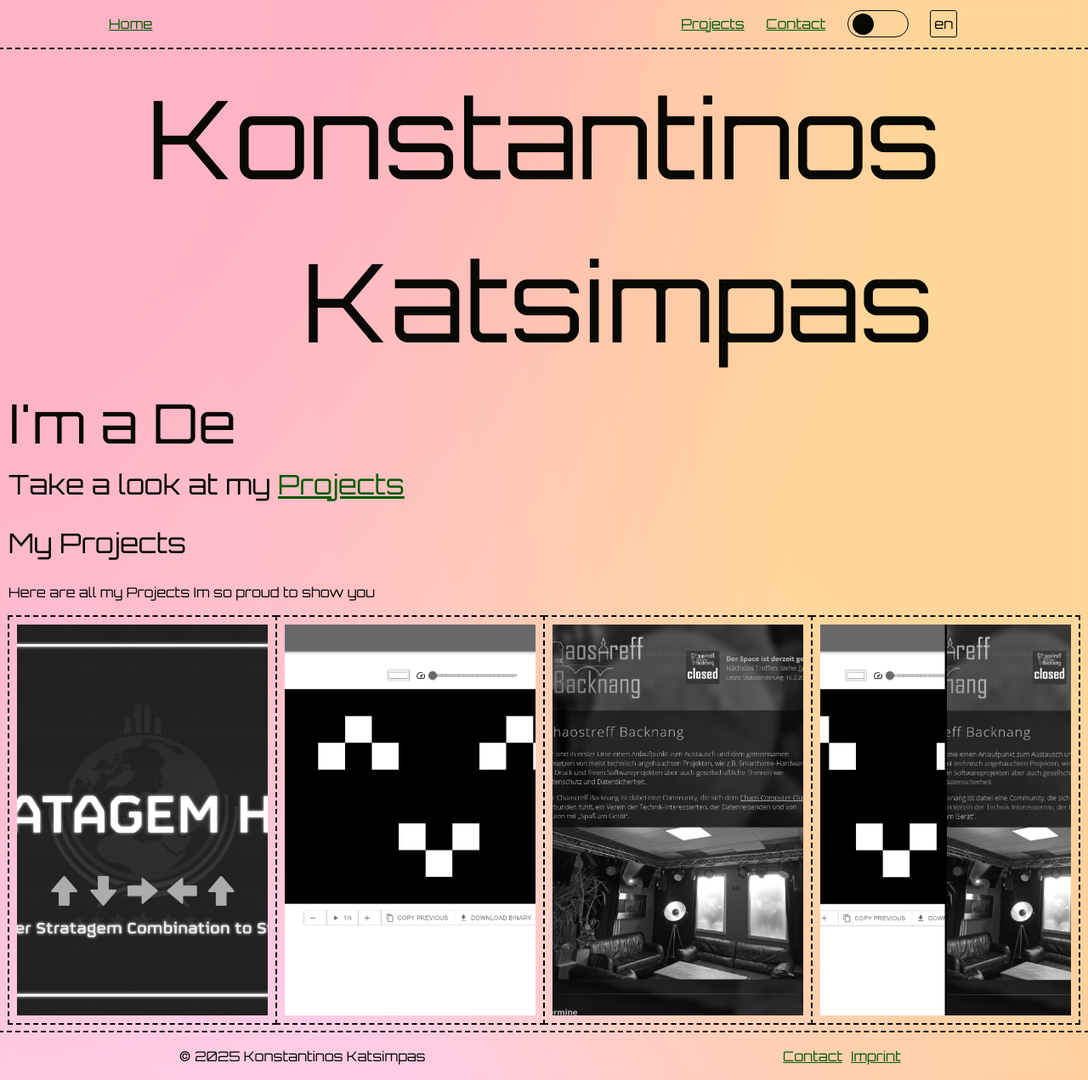
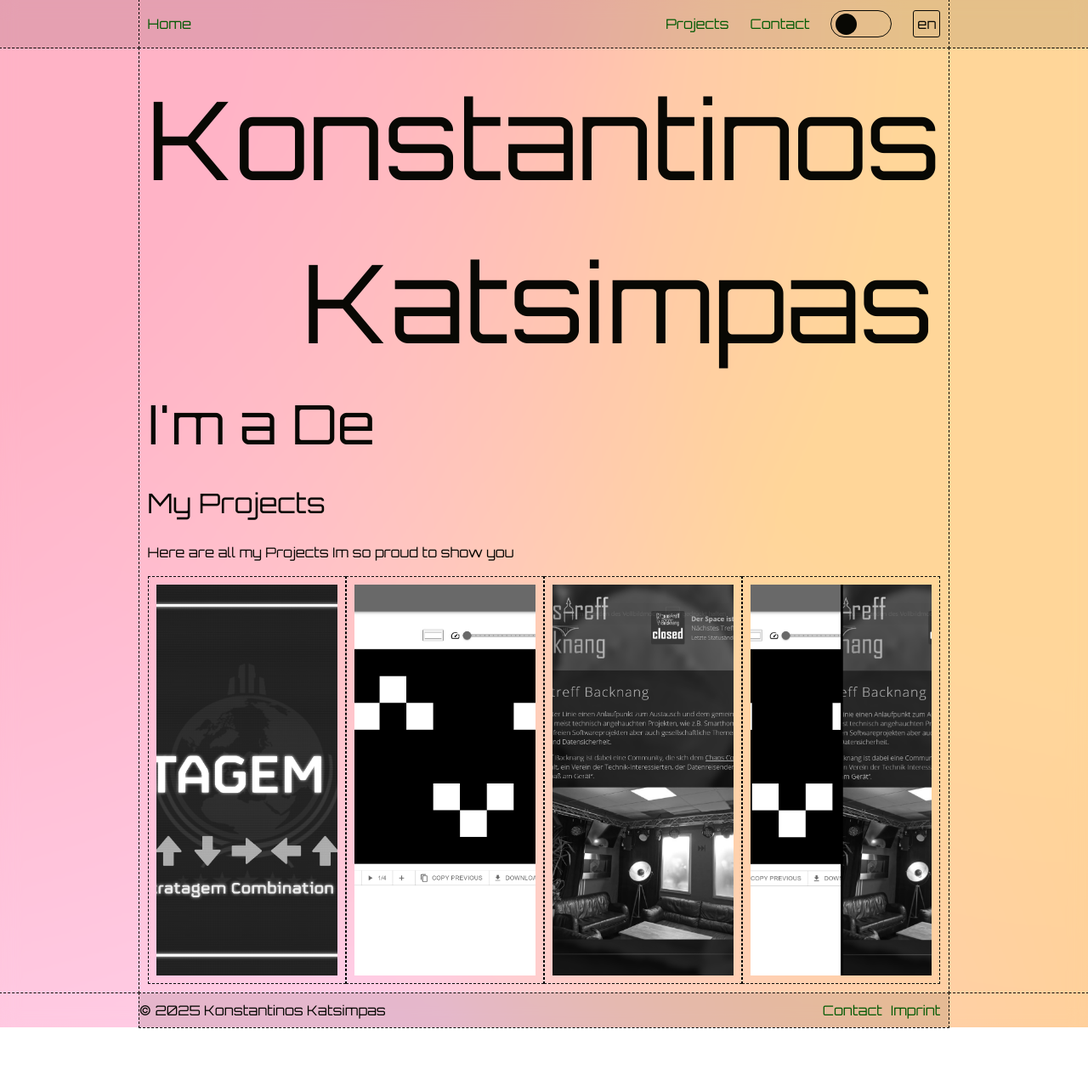
Before and after one commit to KatsimpasKonstantinos/konsti.tech, a React (Vite) app: page / in a window 1280 px wide. Shown: the whole page at 85% size. After the commit the page ends 1209 px from the top, so only its background shows below. Built offline with nearby package versions, Linux system fonts and the light colour scheme.

Commit message:
better design

```diff
--- a/src/App.tsx
+++ b/src/App.tsx
@@ -24,13 +24,12 @@ function App() {
       <AppShell>
         <Routes>
           <Route path="/" element={<LandingPage />} />
-          <Route path="/projekte" element={<ProjectsPage />} />
-          <Route path="/projekte/webapps" element={<WebApps />} />
-          <Route path="/projekte/social" element={<Social />} />
-          <Route path="/projekte/personal" element={<Personal />} />
-          <Route path="/projekte/something" element={<Something />} />
-          <Route path="/kontakt" element={<Kontakt />} />
-          <Route path="/impressum" element={<Impressum />} />
+          <Route path="/projects/webapps" element={<WebApps />} />
+          <Route path="/projects/social" element={<Social />} />
+          <Route path="/projects/personal" element={<Personal />} />
+          <Route path="/projects/something" element={<Something />} />
+          <Route path="/contact" element={<Kontakt />} />
+          <Route path="/imprint" element={<Impressum />} />
           <Route path="*" element={<NotFound />} />
         </Routes>
       </AppShell>
--- a/src/components/TextLanguage.tsx
+++ b/src/components/TextLanguage.tsx
@@ -13,7 +13,7 @@ interface TextLanguageProps {
 
 function TextLanguage(props: TextLanguageProps) {
     let texts = props.texts;
-    let speed = props.speed || 50;
+    let speed = props.speed || 30;
     let preShow = props.preShow || false
 
     let displayedText = useSignal(preShow ? texts[language.value] : texts[language.value][0]);
--- /dev/null
+++ b/src/components/appshell/AppShell.css
@@ -0,0 +1,30 @@
+.AppShell {
+    display: grid;
+    grid-template-columns: 1fr 5fr 1fr;
+    gap: 1px;
+}
+
+
+.AppShell__Navbar {
+    position: sticky;
+    top: 0;
+    z-index: 100;
+
+    backdrop-filter: blur(10px);
+    background-color: rgba(0, 0, 0, 0.1);
+}
+
+
+.AppShell__Content {}
+
+.AppShell__Footer {}
+
+.AppShell__Blur {
+    backdrop-filter: blur(10px);
+}
+
+.AppShell__Outline {
+    outline: var(--dashed-border);
+    outline-offset: calc(var(--dashed-border-thickness)/2 * 1px);
+
+}
--- a/src/components/appshell/AppShell.tsx
+++ b/src/components/appshell/AppShell.tsx
@@ -1,13 +1,29 @@
 import Footer from "./Footer";
 import NavBar from "./NavBar";
+import './AppShell.css';
 
 function AppShell(props: React.PropsWithChildren<{}>) {
 
     return (
-        <div>
-            <NavBar />
-            {props.children}
-            <Footer />
+        <div className="AppShell">
+            <div className="AppShell__Navbar AppShell__Outline" />
+            <div className="AppShell__Navbar  AppShell__Outline">
+                <NavBar />
+            </div>
+            <div className="AppShell__Navbar  AppShell__Outline" />
+
+            <div className="AppShell__Content  AppShell__Outline" />
+            <div className="AppShell__Content">
+                {props.children}
+            </div>
+            <div className="AppShell__Content  AppShell__Outline" />
+
+
+            <div className="AppShell__Footer" />
+            <div className="AppShell__Footer  AppShell__Outline">
+                <Footer />
+            </div>
+            <div className="AppShell__Footer" />
         </div>
     );
 }
--- a/src/components/appshell/Footer.css
+++ b/src/components/appshell/Footer.css
@@ -1,11 +1,20 @@
 .Footer {
     display: flex;
-    justify-content: space-around;
-    outline: var(--dashed-border);
-    height: 7vh;
+    justify-content: space-between;
+    height: 5vh;
+
+    position: sticky;
+    bottom: 0;
+    z-index: 100;
+    backdrop-filter: blur(5px);
+    background-color: rgba(0, 0, 0, 0.1);
+
 }
 
-.Footer__Name {}
+.Footer__Name {
+    display: flex;
+    align-items: center;
+}
 
 .Footer__Links {
     display: flex;
@@ -13,4 +22,6 @@
 
 .Footer__Link_Text {
     margin-right: 10px;
+    display: flex;
+    align-items: center;
 }
--- a/src/components/appshell/Footer.tsx
+++ b/src/components/appshell/Footer.tsx
@@ -9,8 +9,8 @@ function Footer() {
                 <p>&copy; {new Date().getFullYear()} Konstantinos Katsimpas</p>
             </div>
             <div className='Footer__Links'>
-                <p className='Footer__Link_Text'><Link to="/kontakt"><TextLanguage texts={{ en: "Contact", de: "Kontakt" }} /></Link></p>
-                <p className='Footer__Link_Text'><Link to="/impressum"><TextLanguage texts={{ en: "Imprint", de: "Impressum" }} /></Link></p>
+                <p className='Footer__Link_Text'><Link to="/contact"><TextLanguage texts={{ en: "Contact", de: "Kontakt" }} /></Link></p>
+                <p className='Footer__Link_Text'><Link to="/imprint"><TextLanguage texts={{ en: "Imprint", de: "Impressum" }} /></Link></p>
             </div>
         </footer>
     );
--- a/src/components/appshell/NavBar.css
+++ b/src/components/appshell/NavBar.css
@@ -1,27 +1,24 @@
 .NavBar {
     display: flex;
+    position: sticky;
+    top: 0;
+    z-index: 100;
     align-items: center;
-    outline: var(--dashed-border);
-    height: 7vh;
+    justify-content: space-between;
     overflow: hidden;
 }
 
-.NavBar__Container {
-    width: 80%;
-    display: flex;
-    justify-content: space-between;
-    margin-left: 10%;
-}
 
-.NavBar__Element {
-    margin-right: 2vw;
-}
+.NavBar__Element {}
 
 .NavBar__Left {
     display: flex;
+    margin-left: 10px;
 }
 
 .NavBar__Right {
     display: flex;
-    align-items: center
+    align-items: center;
+    gap: 25px;
+    margin-right: 10px;
 }
--- a/src/components/appshell/NavBar.tsx
+++ b/src/components/appshell/NavBar.tsx
@@ -6,15 +6,21 @@ import TextLanguage from '../TextLanguage';
 
 function NavBar() {
 
+    const scrollTo = (id: string) => {
+        const projectsElement = document.getElementById(id);
+        if (projectsElement) {
+            projectsElement.scrollIntoView({ behavior: 'smooth' });
+        }
+    };
+
     return (
         <nav className="NavBar">
-            <div className="NavBar__Container">
             <div className="NavBar__Left">
                 <p className="NavBar__Element"><Link to="/"><TextLanguage texts={{ en: "Home", de: "Haus" }} /></Link></p>
             </div>
             <div className="NavBar__Right">
-                    <p className="NavBar__Element"><Link to="/projekte"><TextLanguage texts={{ en: "Projects", de: "Projekte" }} /></Link></p>
-                    <p className="NavBar__Element"><Link to="kontakt"><TextLanguage texts={{ en: "Contact", de: "Kontakt" }} /></Link></p>
+                <p className="NavBar__Element"><Link to="/#projects" onClick={() => scrollTo("projects")}><TextLanguage texts={{ en: "Projects", de: "Projekte" }} /></Link></p>
+                <p className="NavBar__Element"><Link to="/contact"><TextLanguage texts={{ en: "Contact", de: "Kontakt" }} /></Link></p>
                 <div className="NavBar__Element">
                     <DarkModeToggle />
                 </div>
@@ -22,7 +28,6 @@ function NavBar() {
                     <LanguageToggle />
                 </div>
             </div>
-            </div>
         </nav>
     )
 }
--- a/src/index.css
+++ b/src/index.css
@@ -13,28 +13,41 @@
   -webkit-font-smoothing: antialiased;
   -moz-osx-font-smoothing: grayscale;
 
+  scroll-behavior: smooth;
+
 }
 
 body[data-theme="dark"] {
-  --background-color-primary: rgb(8, 8, 4);
-  --text-color-primary: rgb(240, 240, 229);
+  --background-color-primary: #221d27;
+  --text-color-primary: rgb(213, 212, 235);
+  --text-color-secondary: rgb(101, 102, 95);
+  --text-color-third: rgb(71, 71, 71);
   --time-color-transition: 300ms;
-  --dashed-border: 2px dashed var(--text-color-primary);
+  --dashed-border-thickness: 1.5;
+  --dashed-border: calc(var(--dashed-border-thickness) * 1px) dashed var(--text-color-third);
+
 
   transition: var(--time-color-transition);
   color: var(--text-color-primary);
   background-color: var(--background-color-primary);
+  background-image: url('./assets/laser_cube.jpg');
+  background-size: cover;
+  background-position: center;
+  background-repeat: no-repeat;
+
 
   a {
-    color: rgb(98, 192, 98);
+    color: rgb(220, 231, 220);
+    text-decoration: none;
   }
+
 }
 
 body[data-theme="light"] {
   --background-color-primary: rgb(240, 240, 229);
   --text-color-primary: rgb(8, 8, 4);
   --time-color-transition: 300ms;
-  --dashed-border: 2px dashed var(--text-color-primary);
+  --dashed-border: 1.5px dashed var(--text-color-primary);
 
 
   transition: var(--time-color-transition);
@@ -52,6 +65,7 @@ body[data-theme="light"] {
 
   a {
     color: rgb(4, 90, 4);
+    text-decoration: none;
   }
 }
 
--- a/src/pages/LandingPage.tsx
+++ b/src/pages/LandingPage.tsx
@@ -3,6 +3,8 @@ import './LandingPage.css';
 import TextSwapper from '../components/TextSwapper';
 import TextLanguage from '../components/TextLanguage';
 import ProjectsPage from './ProjectsPage';
+import { useEffect } from 'react';
+
 
 function LandingPage() {
 
@@ -18,6 +20,23 @@ function LandingPage() {
 
     ]
 
+    const scrollTo = (id: string) => {
+        const projectsElement = document.getElementById(id);
+        if (projectsElement) {
+            projectsElement.scrollIntoView({ behavior: 'smooth' });
+        }
+    };
+
+    useEffect(() => {
+        const hash = window.location.hash;
+        if (hash) {
+            const id = hash.substring(1); // Remove the '#' from the hash
+            scrollTo(id);
+        }
+    }, []);
+
+
+
     return (
         <div className="LandingPage">
             <div className="LandingPage__Name">
@@ -27,9 +46,6 @@ function LandingPage() {
             <div className='LandingPage__Job'>
                 I'm <TextSwapper texts={jobNames} />
             </div>
-            <div className='LandingPage__Projects'>
-                <TextLanguage texts={{ en: "Take a look at my", de: "Sie dir meine" }} /> <Link to="/projekte"><TextLanguage texts={{ en: "Projects", de: "Projekte" }} /></Link> <TextLanguage texts={{ en: "", de: "an" }} />
-            </div>
             <ProjectsPage />
         </div>
     );
--- a/src/pages/ProjectsPage.tsx
+++ b/src/pages/ProjectsPage.tsx
@@ -9,36 +9,36 @@ import TextLanguage from "../components/TextLanguage";
 function ProjectsPage() {
 
     return (
-        <div className="ProjectsPage">
+        <div className="ProjectsPage" id="projects">
             <h1><TextLanguage texts={{ en: "My Projects", de: "Meine Projekte" }} /></h1>
             <p><TextLanguage texts={{
                 en: "Here are all my Projects Im so proud to show you",
                 de: "Hier sind alle meine Projekte die ich Ihnen gerne zeigen möchte"
-            }} speed={10} /></p>
+            }} speed={5} /></p>
             <div className="ProjectsPage__Grid">
                 <div className="ProjectsPage__Element ProjectsPage__Element_1">
-                    <Link to="/projekte/webapps">
+                    <Link to="/projects/webapps">
                         <div className="ProjectPage__Image_Wrapper">
                             <img className="ProjectPage__Image" src={ImageWebApps} />
                         </div>
                     </Link>
                 </div>
                 <div className="ProjectsPage__Element ProjectsPage__Element_2">
-                    <Link to="/projekte/personal">
+                    <Link to="/projects/personal">
                         <div className="ProjectPage__Image_Wrapper">
                             <img className="ProjectPage__Image" src={ImagePersonal} />
                         </div>
                     </Link>
                 </div>
                 <div className="ProjectsPage__Element ProjectsPage__Element_3">
-                    <Link to="/projekte/social">
+                    <Link to="/projects/social">
                         <div className="ProjectPage__Image_Wrapper">
                             <img className="ProjectPage__Image" src={ImageSocial} />
                         </div>
                     </Link>
                 </div>
                 <div className="ProjectsPage__Element ProjectsPage__Element_4">
-                    <Link to="/projekte/something">
+                    <Link to="/projects/something">
                         <div className="ProjectPage__Image_Wrapper">
                             <img className="ProjectPage__Image" src={ImageSomething} />
                         </div>
--- a/src/pages/util/NotFound.css
+++ b/src/pages/util/NotFound.css
@@ -6,7 +6,7 @@
     margin-right: 10vw;
     margin-top: 10vh;
     margin-bottom: 10vh;
-    height: 65vh;
+    height: 70vh;
 
     box-sizing: border-box;
 }
```
Also changed, not shown: src/assets/laser_cube.jpg (added). Lines whose indentation alone changed are shown as unchanged.
